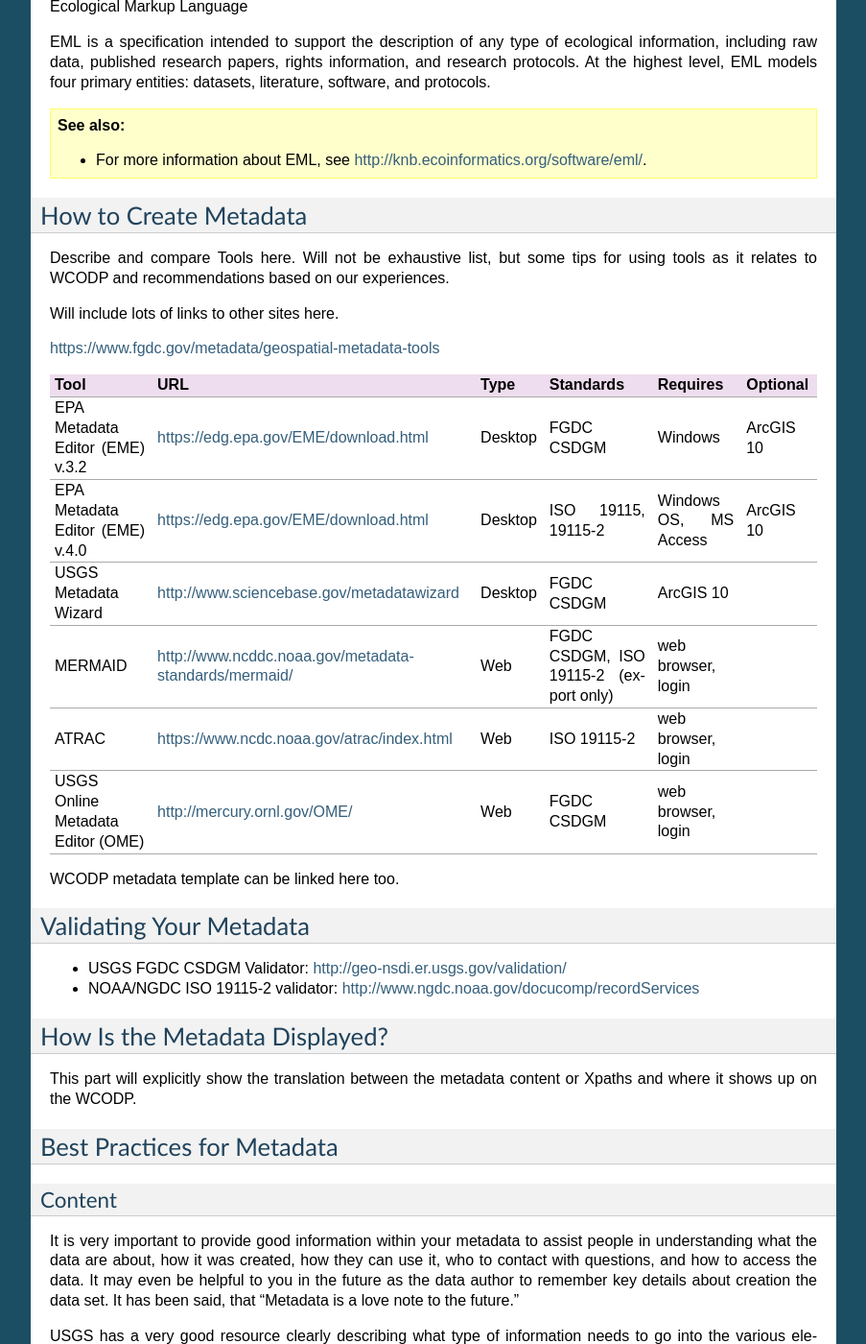
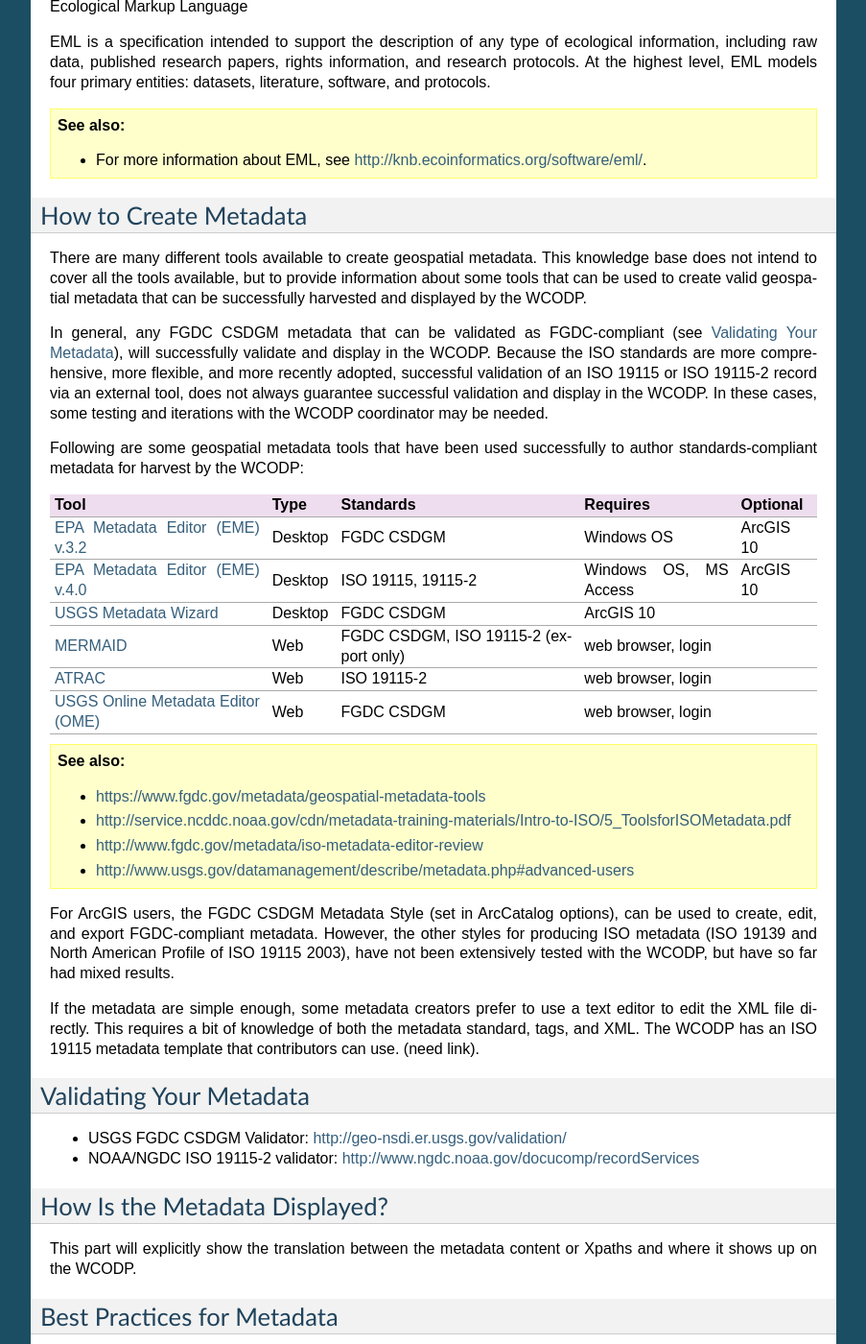
Before and after one commit to WCGA/knowledge-base, a Sphinx documentation site: the page built from docs/metadata/metadata.rst, in a window 1280 px wide and 1400 px high, scrolled down 3074 px. Shown: the whole window at 96% size, without its empty margins (198-1101 px from the left). Built offline with Sphinx 7.4.7, drawn with Linux system fonts in a browser that asks for light colours.

Commit message:
More information about metadata tools.  Fix relative links in intro section.

```diff
--- a/docs/contribute/contribute.rst
+++ b/docs/contribute/contribute.rst
@@ -37,9 +37,6 @@
 * The metadata should link to web services and/or a URL to download the data.
 * It is highly recommended that web services be OGC-compliant or exist as an ArcGIS version 10.x REST service.
 
-.. sidebar:: TODD
-
-	The contributors page looks like it's missing a few sources.  Is this page actively updated?  Also, some links are pointing to dev server and some pointing to production, so the counts are off.
 
 Relationship to Other Portals
 =============================
--- a/docs/metadata/metadata.rst
+++ b/docs/metadata/metadata.rst
@@ -122,25 +122,39 @@
 How to Create Metadata
 ======================
 
-Describe and compare Tools here.   Will not be exhaustive list, but some tips for using tools as it relates to WCODP and recommendations based on our experiences.
+There are many different tools available to create geospatial metadata.  This knowledge base does not intend to cover all the tools available, but to provide information about some tools that can be used to create valid geospatial metadata that can be successfully harvested and displayed by the WCODP.
 
-Will include lots of links to other sites here.
+In general, any FGDC CSDGM metadata that can be validated as FGDC-compliant (see `Validating Your Metadata`_), will successfully validate and display in the WCODP.  Because the ISO standards are more comprehensive, more flexible, and more recently adopted, successful validation of an ISO 19115 or ISO 19115-2 record via an external tool, does not always guarantee successful validation and display in the WCODP.  In these cases, some testing and iterations with the WCODP coordinator may be needed.
 
-https://www.fgdc.gov/metadata/geospatial-metadata-tools
+Following are some geospatial metadata tools that have been used successfully to author standards-compliant metadata for harvest by the WCODP:
 
-=================================  =====================================================  =======  =====================================  =====================  =========
-Tool                               URL                                                    Type     Standards                              Requires               Optional
-=================================  =====================================================  =======  =====================================  =====================  =========
-EPA Metadata Editor (EME) v.3.2    https://edg.epa.gov/EME/download.html                  Desktop  FGDC CSDGM                             Windows                ArcGIS 10
-EPA Metadata Editor (EME) v.4.0    https://edg.epa.gov/EME/download.html                  Desktop  ISO 19115, 19115-2                     Windows OS, MS Access  ArcGIS 10
-USGS Metadata Wizard               http://www.sciencebase.gov/metadatawizard              Desktop  FGDC CSDGM                             ArcGIS 10
-MERMAID                            http://www.ncddc.noaa.gov/metadata-standards/mermaid/  Web      FGDC CSDGM, ISO 19115-2 (export only)  web browser, login
-ATRAC                              https://www.ncdc.noaa.gov/atrac/index.html             Web      ISO 19115-2                            web browser, login
-USGS Online Metadata Editor (OME)  http://mercury.ornl.gov/OME/                           Web      FGDC CSDGM                             web browser, login
-=================================  =====================================================  =======  =====================================  =====================  =========
+====================================  =======  =====================================  =====================  =========
+Tool                                  Type     Standards                              Requires               Optional
+====================================  =======  =====================================  =====================  =========
+`EPA Metadata Editor (EME) v.3.2`_    Desktop  FGDC CSDGM                             Windows OS             ArcGIS 10
+`EPA Metadata Editor (EME) v.4.0`_    Desktop  ISO 19115, 19115-2                     Windows OS, MS Access  ArcGIS 10
+`USGS Metadata Wizard`_               Desktop  FGDC CSDGM                             ArcGIS 10
+`MERMAID`_                            Web      FGDC CSDGM, ISO 19115-2 (export only)  web browser, login
+`ATRAC`_                              Web      ISO 19115-2                            web browser, login
+`USGS Online Metadata Editor (OME)`_  Web      FGDC CSDGM                             web browser, login
+====================================  =======  =====================================  =====================  =========
 
+.. _EPA Metadata Editor (EME) v.3.2: https://edg.epa.gov/EME/download.html
+.. _EPA Metadata Editor (EME) v.4.0: https://edg.epa.gov/EME/download.html
+.. _USGS Metadata Wizard: http://www.sciencebase.gov/metadatawizard
+.. _MERMAID: http://www.ncddc.noaa.gov/metadata-standards/mermaid/
+.. _ATRAC: https://www.ncdc.noaa.gov/atrac/index.html
+.. _USGS Online Metadata Editor (OME): http://mercury.ornl.gov/OME/
 
-WCODP metadata template can be linked here too.
+.. seealso::
+	* https://www.fgdc.gov/metadata/geospatial-metadata-tools
+	* http://service.ncddc.noaa.gov/cdn/metadata-training-materials/Intro-to-ISO/5_ToolsforISOMetadata.pdf
+	* http://www.fgdc.gov/metadata/iso-metadata-editor-review
+	* http://www.usgs.gov/datamanagement/describe/metadata.php#advanced-users
+
+For ArcGIS users, the FGDC CSDGM Metadata Style (set in ArcCatalog options), can be used to create, edit, and export FGDC-compliant metadata.  However, the other styles for producing ISO metadata (ISO 19139 and North American Profile of ISO 19115 2003), have not been extensively tested with the WCODP, but have so far had mixed results.
+
+If the metadata are simple enough, some metadata creators prefer to use a text editor to edit the XML file directly.   This requires a bit of knowledge of both the metadata standard, tags, and XML.  The WCODP has an ISO 19115 metadata template that contributors can use. (need link).
 
 Validating Your Metadata
 ========================
```
Also changed, not shown: docs/intro.rst (+5 -5 lines).
